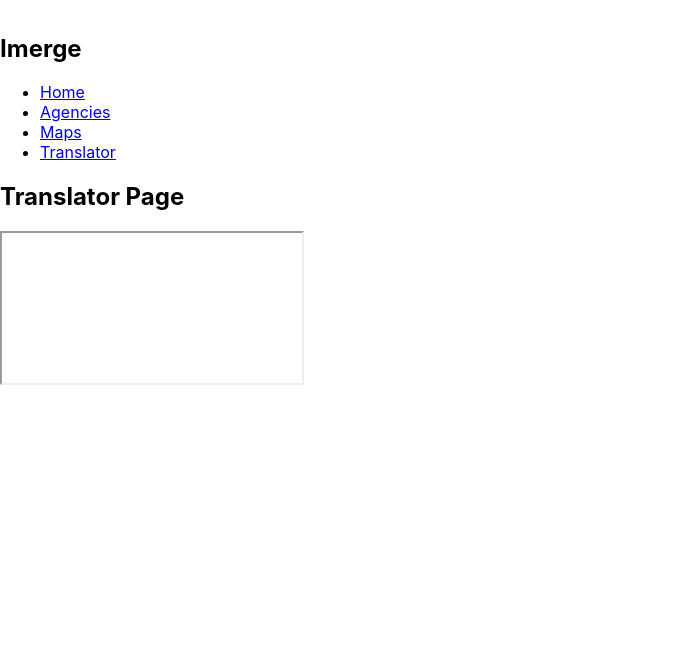
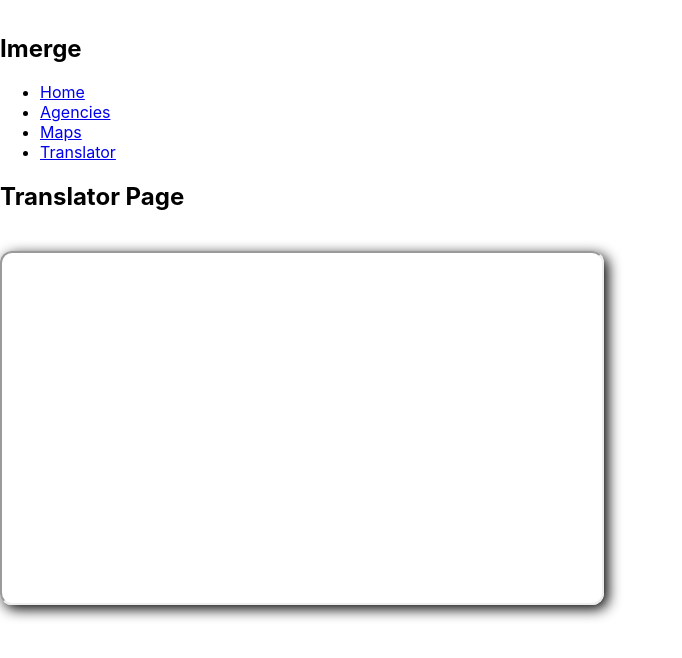
Before and after one commit to jeannielsen/imerge, a React (Create React App) app: page /Translator in a window 1280 px wide. Shown: the top 658 px of the page, without its empty margins (0-682 px from the left). Built offline with nearby package versions, Linux system fonts and the light colour scheme.

Commit message:
fixed iframe bug

```diff
--- a/src/components/Card/Card.js
+++ b/src/components/Card/Card.js
@@ -1,5 +1,5 @@
 import React from "react";
-// import "./style.css";
+import "./style.css";
 
 const Cards = props => (
     <card>
--- /dev/null
+++ b/src/components/translate-frame/style.css
@@ -0,0 +1,13 @@
+iframe {
+    width: 600px;
+    height: 350px;
+    margin-top: 20px;
+    margin-bottom: 30px;
+    -moz-border-radius: 12px;
+    -webkit-border-radius: 12px;
+    border-radius: 12px;
+    -moz-box-shadow: 4px 4px 14px #000;
+    -webkit-box-shadow: 4px 4px 14px #000;
+    box-shadow: 4px 4px 14px #000;
+    filter:progid:DXImageTransform.Microsoft.BasicImage(rotation=.2);
+}
--- a/src/components/translate-frame/translate-frame.js
+++ b/src/components/translate-frame/translate-frame.js
@@ -1,7 +1,9 @@
 import React from "react";
+import  "./style.css";
 
 function TranslateFrame(props) {
     return (
+
         <iframe src={props.translateSrc}></iframe>
     );
 }
```
